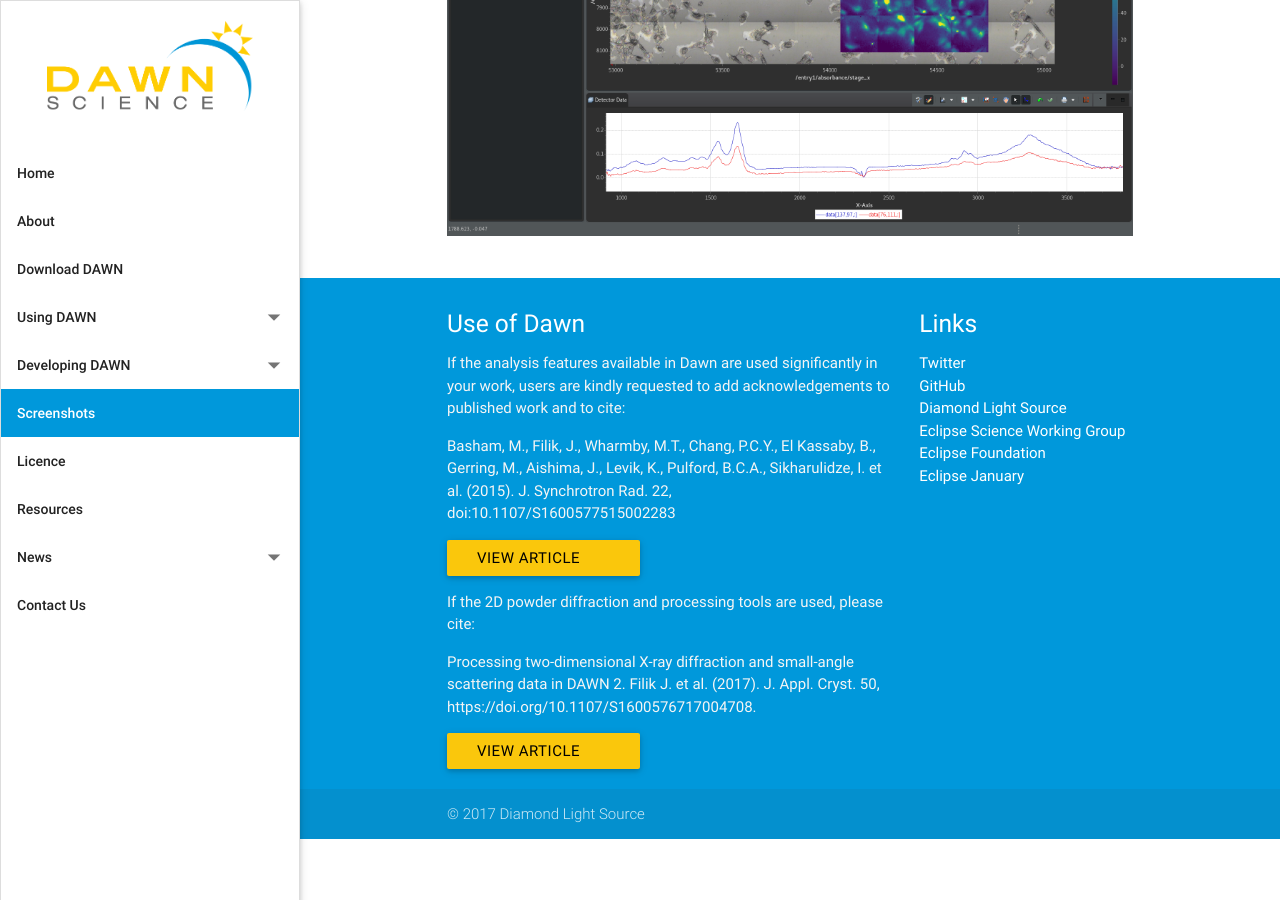
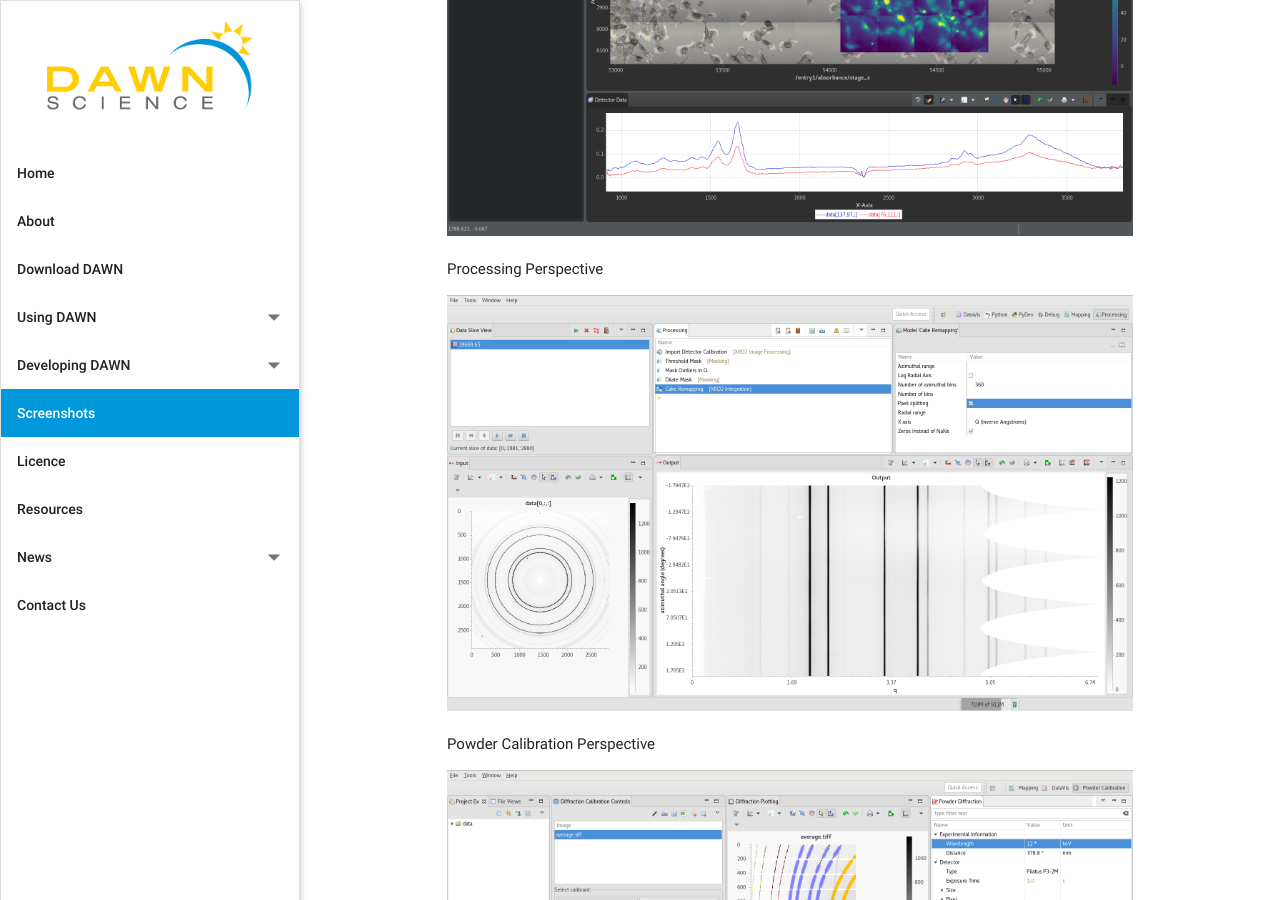
Before and after one commit to DawnScience/dawn-website, a Jekyll site: the page built from _pages/05_screenshots.md, in a window 1280 px wide and 900 px high, scrolled down 2559 px. Built offline with Jekyll 4.4.1, drawn with Linux system fonts in a browser that asks for light colours; nearby versions of some CDN libraries.

Commit message:
add processing and calibration screenshots

```diff
--- a/_pages/05_screenshots.md
+++ b/_pages/05_screenshots.md
@@ -18,3 +18,11 @@
 ![Figure](/assets/pages/screenshots/mapping.png)
 
 ![Figure](/assets/pages/screenshots/mapping_dark.png)
+
+Processing Perspective
+
+![Figure](/assets/pages/screenshots/processing.png)
+
+Powder Calibration Perspective
+
+![Figure](/assets/pages/screenshots/powder_calibration.png)
```
Also changed, not shown: assets/pages/screenshots/powder_calibration.png (added), assets/pages/screenshots/processing.png (added).
